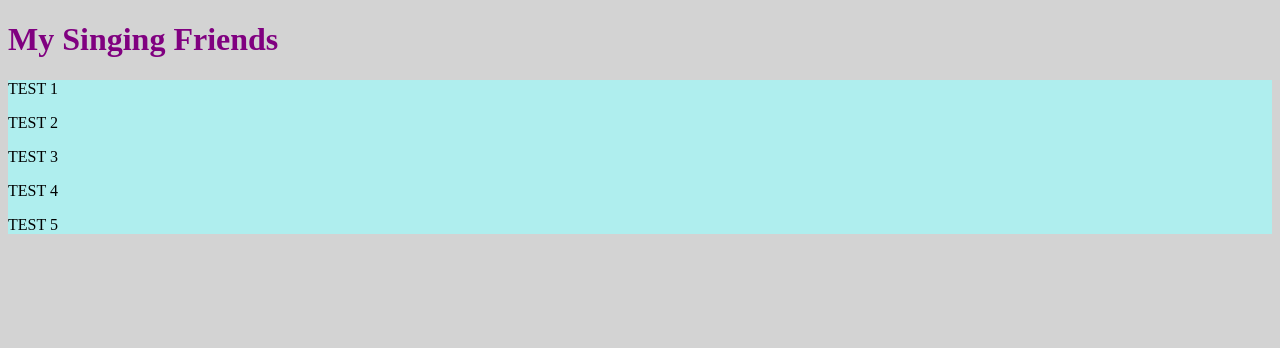
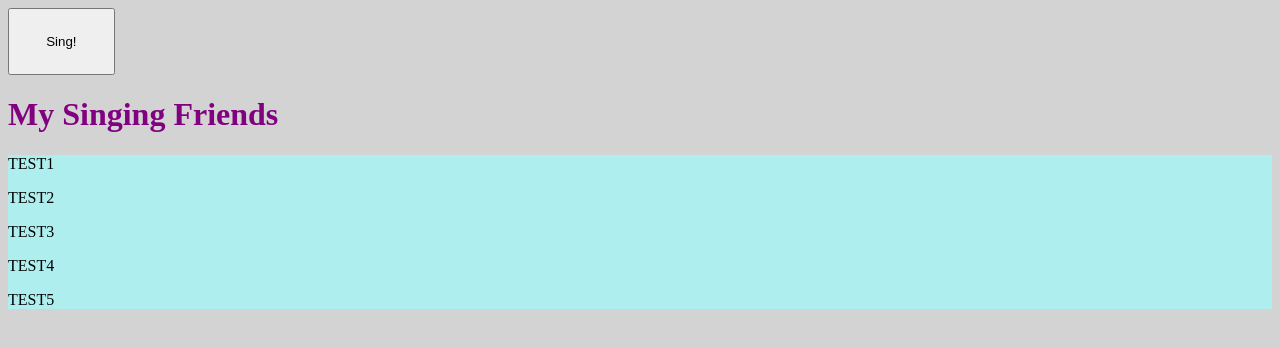
Before and after one commit to ashleyphillips/linesofcode, a plain HTML site: page index.html in a window 1280 px wide. Drawn offline with Linux system fonts and the light colour scheme.

Commit message:
add buttun

```diff
--- a/index.html
+++ b/index.html
@@ -8,13 +8,14 @@
     <title>99 Lines of Code in the File</title>
 </head>
 <body>
+    <button id="button">Sing!</button>
     <h1>My Singing Friends</h1>
     <div class="friend">
-        <p>test 1</p>
-        <p>test 2</p>
-        <p>test 3</p>
-        <p>test 4</p>
-        <p>test 5</p>
+        <p>test1</p>
+        <p>test2</p>
+        <p>test3</p>
+        <p>test4</p>
+        <p>test5</p>
     </div>
     <script src="index.js"></script>
 </body>
--- a/index.js
+++ b/index.js
@@ -1,5 +1,6 @@
 let friends = ['Kenna', 'Cody', 'Lydia', 'Jean', 'Laura'];
 
+document.getElementById('button').addEventListener('click', function () {
     for (let f = 0; f < friends.length; f++) {
         console.log(`${friends[f].toUpperCase()}:`)
         for (let i = 99; i > 0; i--){
@@ -12,3 +13,4 @@ for (let f = 0; f < friends.length; f++) {
             }
         }
     }
+})
--- a/styles.css
+++ b/styles.css
@@ -10,3 +10,7 @@ h1 {
 p {
     text-transform: uppercase;
 }
+#button {
+    width: 8em;
+    height: 5em;
+}
```
Lines whose indentation alone changed are shown as unchanged.
